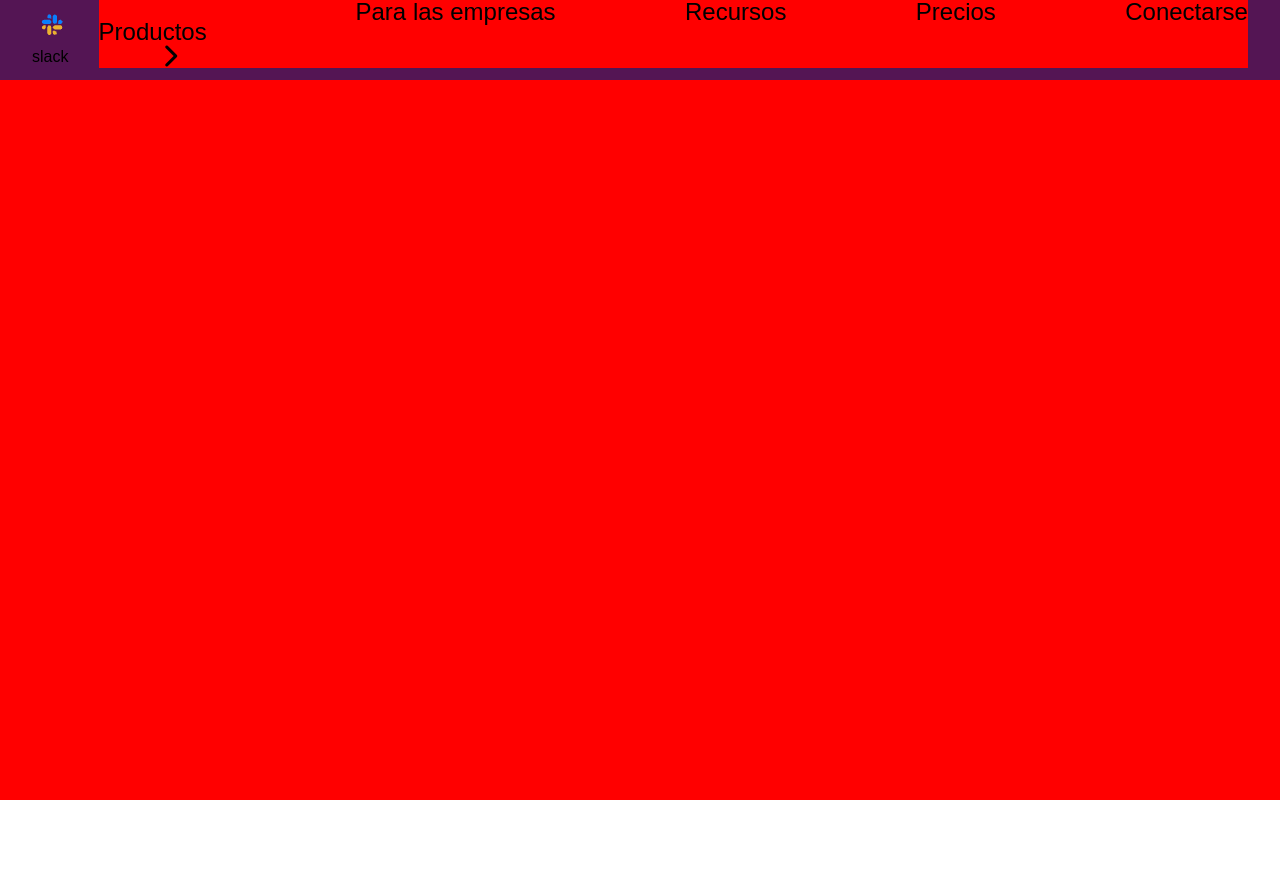
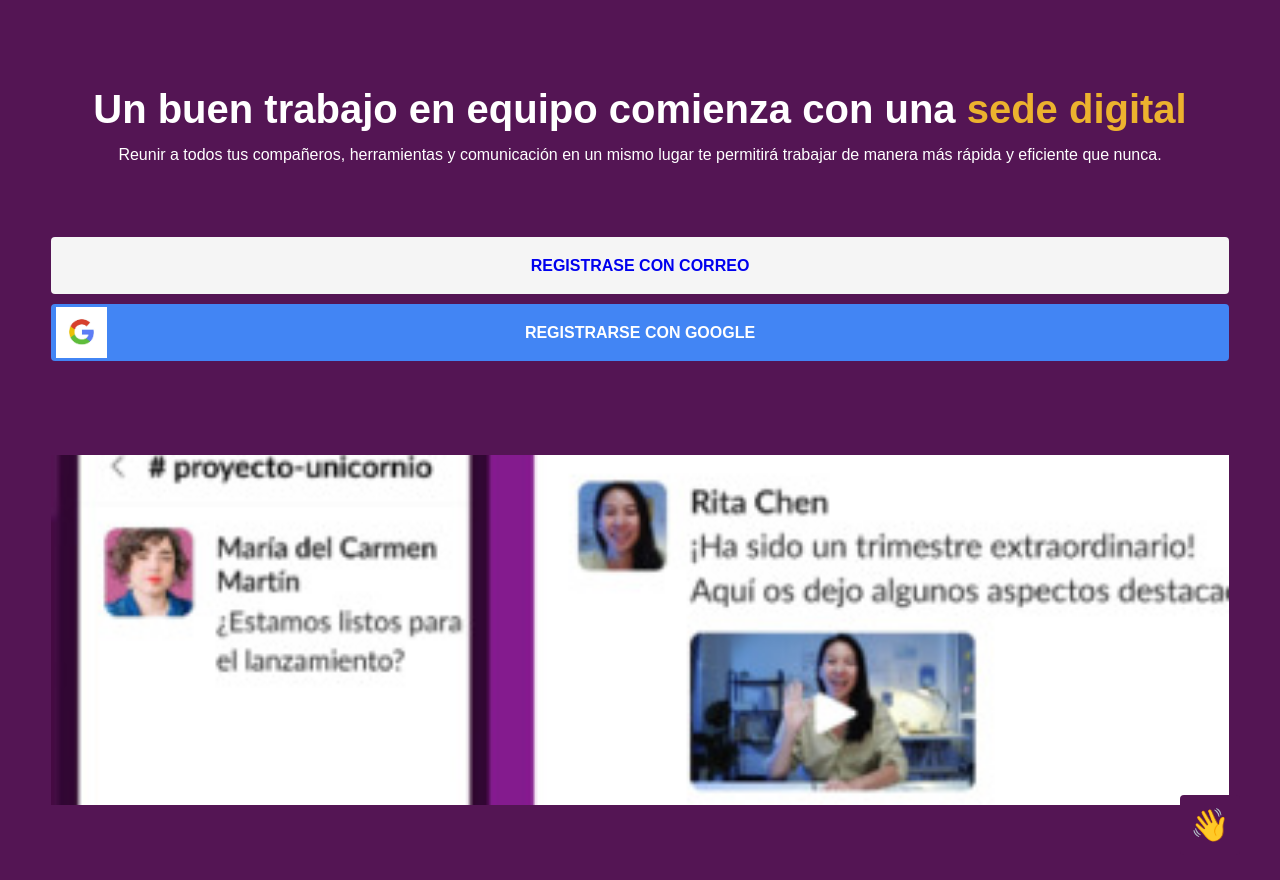
Before and after one commit to LuisferGuevara/html.css-slack-mobile, a plain HTML site: page index.html in a window 1280 px wide. Before the commit the page ends 800 px from the top, so only its background shows below. Drawn offline with Linux system fonts and the light colour scheme.

Commit message:
FEAT: add hero section on html & Css

```diff
--- a/_header.scss
+++ b/_header.scss
@@ -208,22 +208,3 @@
       }
     }
   }
-
-  // MAIN CONTENT
-  // FIRST SECTIONg
-
-  main {
-    height: 100vh;
-    background-color: red;
-    padding-top: 0px;
-    width: 100%;
-
-    .ellipse {
-      width: 100%;
-  z-index: -1;
-      background: #4a154b;
-      border: none;
-      clip-path: ellipse(75% 100% at center left);
-      height: 370px;
-    }
-  }
--- /dev/null
+++ b/_hero.scss
@@ -0,0 +1,89 @@
+// MAIN CONTENT
+// FIRST SECTIONg
+section {
+}
+main {
+  width: 100vw;
+  position: relative;
+
+  .hero {
+    background-color: $slack-color;
+    height: 885px;
+    width: 100%;
+    padding: 0 4vw;
+    color: white;
+
+    h1 {
+      padding-top: 85px;
+      font-size: 2.5em;
+      line-height: 1.2em;
+      text-align: center;
+      font-weight: 650;
+      padding-bottom: 10px;
+      span {
+        color: #ecb22e;
+      }
+    }
+    p {
+      text-align: center;
+      font-weight: 200;
+      padding-bottom: 70px;
+      line-height: 1.5em;
+    }
+    &__links {
+      display: flex;
+      flex-direction: column;
+      justify-content: space-between;
+
+      a {
+        height: 57px;
+        border-radius: 4px;
+        display: flex;
+        justify-content: center;
+        align-items: center;
+        text-transform: uppercase;
+        font-weight: 600;
+        background-color: whitesmoke;
+
+        &:nth-of-type(2) {
+          margin-top: 10px;
+          background-color: #4285f4;
+          color: white;
+          position: relative;
+
+          img {
+            position: absolute;
+            height: 90%;
+            left: 5px;
+          }
+        }
+      }
+    }
+    &__image {
+      width: 100%;
+      margin-top: 8%;
+      height: 350px;
+
+      img {
+        height: 100%;
+        width: 100%;
+        object-fit: cover;
+      }
+    }
+  }
+  .widget{
+    background-color: $slack-color;
+    position: absolute;
+    display: flex;
+    align-items: center;
+    justify-content: center;
+    width:60px;
+    height: 60px;
+    bottom: 30px;
+    right: 40px;
+    border-radius: 4px;
+    span{
+        font-size: 2em;
+    }
+  }
+}
--- a/index.html
+++ b/index.html
@@ -58,16 +58,36 @@
     </header>
 
     <main>
-      <section>
+        <div class="widget">
+            <span>👋</span>
+        </div>
+      <section class="section hero">
+        <div>
+            <h1>Un buen trabajo en equipo comienza con una <span>sede digital</span></h1>
+            <p>Reunir a todos tus compañeros, herramientas y comunicación en un mismo lugar te permitirá trabajar de manera más rápida y eficiente que nunca.</p>
+            <div class="hero__links">
+                <a href="/">Registrase con correo</a>
+                <a href="/"><img src="/assets/g-1.jpeg" alt="logo de Google"> Registrarse con Google</a>
+            </div>
+            <div class="hero__image">
+                <img src="/assets/hero-img.jpg" alt="">
+            </div>
+        </div>
       </section>
-      <section></section>
-      <section></section>
-      <section></section>
-      <section></section>
-      <section></section>
-      <section></section>
-      <section></section>
+      <section class="section features"></section>
+      <section class="section teams"></section>
+      <section class="section flexibility"></section>
+      <section class="section agility"></section>
+      <section class="section stories"></section>
+      <section class="section explore"></section>
+      <section class="section cta"></section>
     </main>
+
+    <footer>
+        <div class="footer__menu"></div>
+        <div class="footer__metasocial"></div>
+        <div class="footer__legal"></div>
+    </footer>
 
     <script
       src="https://kit.fontawesome.com/17039c3983.js"
--- a/styles.scss
+++ b/styles.scss
@@ -60,3 +60,4 @@ table {
   $slack-color: #541554;
 
 @import "_header.scss";
+@import "_hero.scss";
```
Also changed, not shown: assets/g-1.jpeg (added), assets/hero-img.jpg (added), assets/hero-img.png (added), dist/css/styles.css, 1 other file.
